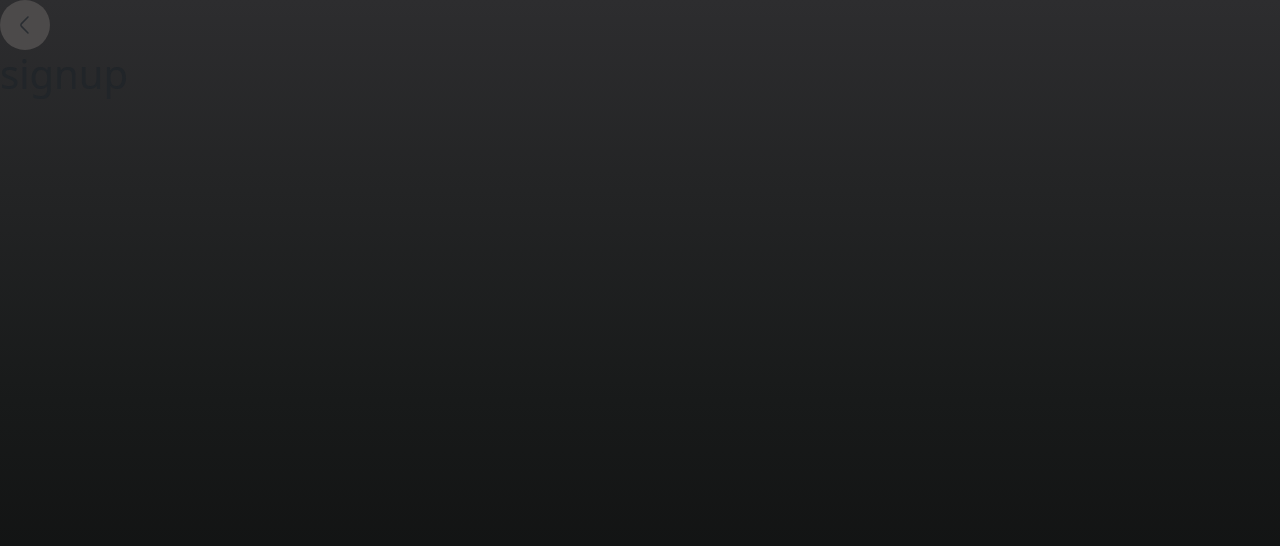
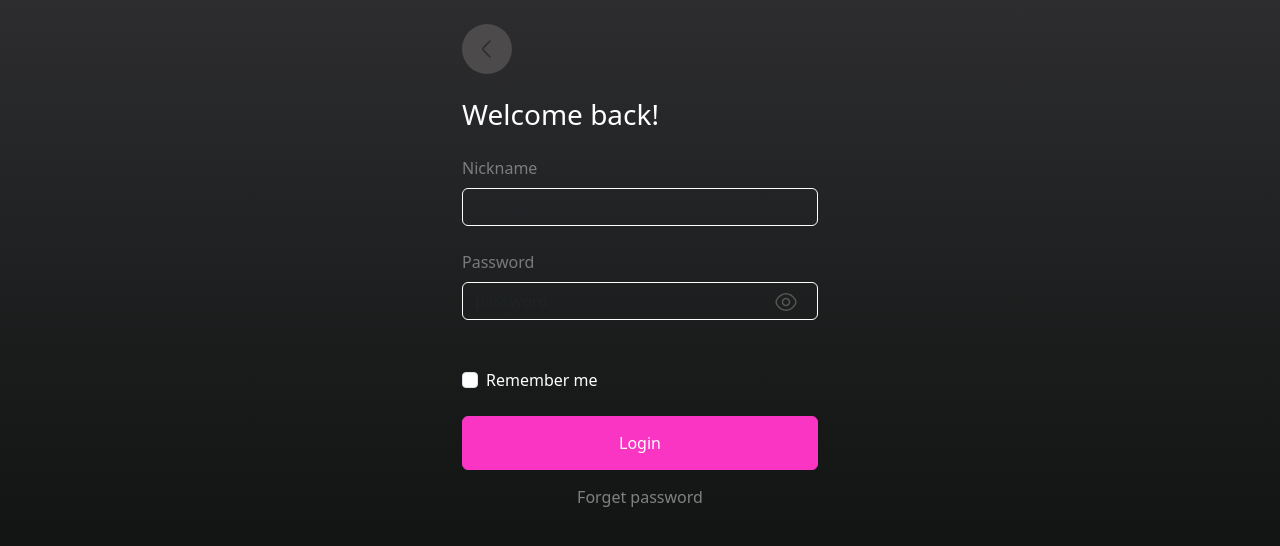
Before and after one commit to AntoineA67/ft_transcendence, a React (Create React App) app in the folder srcs/frontend/: page /login in a window 1280 px wide. Both pictures are taken after a click on the button "Login". Shown: the top 546 px of the page. Built offline with nearby package versions, Linux system fonts and the light colour scheme; no server answers.

Commit message:
bootstrap ok

```diff
--- a/srcs/frontend/src/pages/Login.tsx
+++ b/srcs/frontend/src/pages/Login.tsx
@@ -130,15 +130,67 @@ type signinProps = {
 }
 
 function Signin({ setPage }: signinProps) {
+
+	const togglePassword = () => {
+		let x = document.getElementById("password") as HTMLInputElement;
+		let eye = document.getElementById("eye") as HTMLImageElement;
+		if (x.type === "password") {
+			x.type = "text";
+			eye.src = eyeclose;
+		} else {
+			x.type = "password";
+			eye.src = eyeopen;
+		}
+	}
+
 	return (
-		<div>
-			<LeftArrow
-				setPage={setPage}
-				goToPage={'landing'}
-			></LeftArrow>
-			<h1>signup</h1>
-		</div>
-	)
+		<Container>
+			<Row className="justify-content-center">
+				<Col sm="6" lg="4" >
+					<Form className="w-100">
+						<div className="my-4">
+							<LeftArrow setPage={setPage} goToPage={'landing'} />
+						</div>
+						<h3 style={{ color: "white" }}>Welcome back!</h3>
+
+						<Form.Group className="my-4" controlId="nickname">
+							<Form.Label>Nickname</Form.Label>
+							<Form.Control required type="text" placeholder="nickname" />
+						</Form.Group>
+
+						<Form.Group className="mb-4" controlId="password">
+							<Form.Label>Password</Form.Label>
+							<Form.Control required type="password" placeholder="password" />
+							<div className="d-flex justify-content-end">
+								<img
+									id="eye"
+									src={eyeopen}
+									onClick={togglePassword}
+									className="ms-5"
+									style={{
+										cursor: "pointer",
+										position: "relative",
+										bottom: "30px",
+										right: "20px"
+									}} />
+							</div>
+						</Form.Group>
+
+						<Form.Group className="mb-4" controlId="remember me">
+							<Form.Check type="checkbox" label="Remember me" />
+						</Form.Group>
+
+						<button type="submit" className="btn btn-primary w-100">
+							Login
+						</button>
+						<button className="btn btn-invisible w-100">
+							Forget password
+						</button>
+					</Form>
+				</Col>
+			</Row>
+		</Container>
+	);
 }
 
 /* landing page */
```
